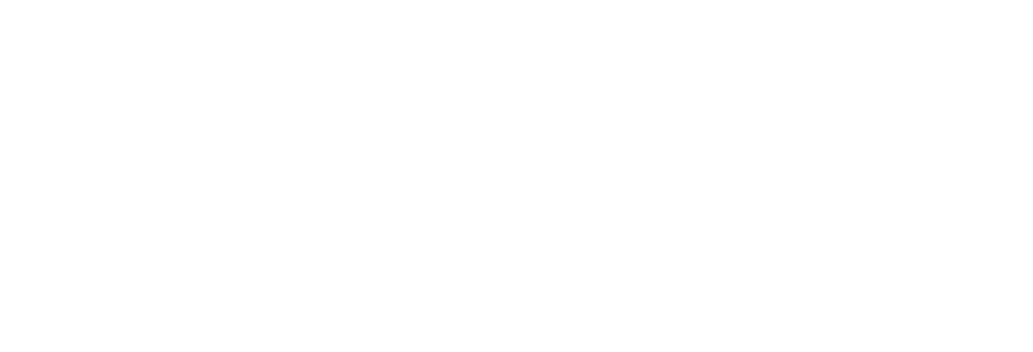
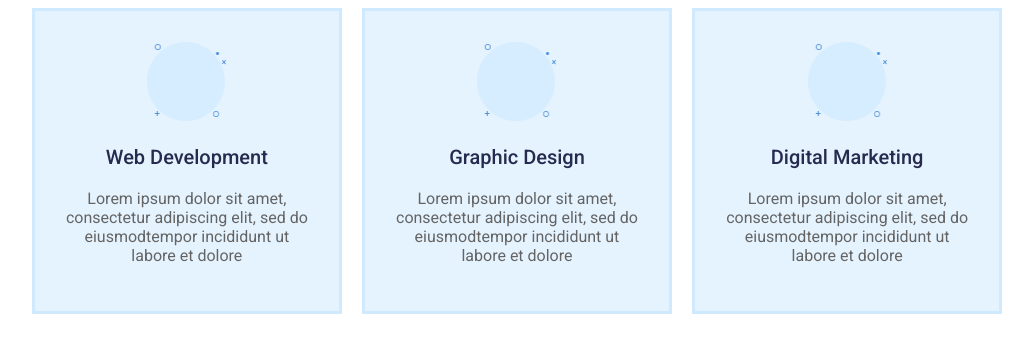
Before and after one commit to ermiahp/20210628_FE_SE, a plain HTML site: page project/index.html in a window 1280 px wide. Shown: the whole page, without its empty margins (123-1156 px from the left). Drawn offline with Linux system fonts and the light colour scheme.

Commit message:
design of boxes

```diff
--- a/project/assets/styles/style.css
+++ b/project/assets/styles/style.css
@@ -0,0 +1,42 @@
+@import url('https://fonts.googleapis.com/css2?family=Roboto:wght@400;500&display=swap');
+
+.boxes {
+    display: flex;
+    flex-direction: row;
+    justify-content: space-evenly;
+    padding-left: 10%;
+    padding-right: 10%;
+}
+.box-wrapper {
+    width: 30%;
+    height: 300px;
+    background-color: rgba(229, 243, 254, 1);
+    display: flex;
+    flex-direction: column;
+    justify-content: center;
+    align-items: center;
+    border: 3px solid #CFEAFF;
+    transition: height 1s;
+}
+.box {
+    text-align: center;
+    width: 80%;
+}
+.box-title {
+    color: rgba(38, 42, 78, 1);
+    font-size: 20px;
+    font-family: roboto;
+    font-weight: 500;
+}
+.box-text {
+    color: rgba(100, 100, 100, 1);
+    font-size: 16px;
+    font-family: roboto;
+    font-weight: 400;
+}
+.box-wrapper:hover {
+    background-color: #FFFFFF;
+    border: 2px solid #2370C8;
+    box-shadow: 0px 4px 12px #D2EBFF;
+    height: 270px;
+}
--- a/project/index.html
+++ b/project/index.html
@@ -9,7 +9,38 @@
 </head>
 <body>
     <header></header>
-    <section></section>
+    <section>
+        <div class="boxes">
+            <div class="box-wrapper">
+               <div class="box">
+                <img src="./assets/imgs/Group 12.png" width="79px" height="79px"/>
+                <h3 class="box-title">Web Development</h3>
+                <p class="box-text">Lorem ipsum dolor sit amet, consectetur
+                    adipiscing elit, sed do eiusmodtempor
+                    incididunt ut labore et dolore</p>
+               </div>
+            </div>
+            <div class="box-wrapper">
+                <div class="box">
+                 <img src="./assets/imgs/Group 12.png" width="79px" height="79px"/>
+                 <h3 class="box-title">Graphic Design</h3>
+                 <p class="box-text">Lorem ipsum dolor sit amet, consectetur
+                     adipiscing elit, sed do eiusmodtempor
+                     incididunt ut labore et dolore</p>
+                </div>
+             </div>
+             <div class="box-wrapper">
+                <div class="box">
+                 <img src="./assets/imgs/Group 12.png" width="79px" height="79px"/>
+                 <h3 class="box-title">Digital Marketing</h3>
+                 <p class="box-text">Lorem ipsum dolor sit amet, consectetur
+                     adipiscing elit, sed do eiusmodtempor
+                     incididunt ut labore et dolore</p>
+                </div>
+             </div>
+
+        </div>
+    </section>
     <footer></footer>
 </body>
 </html>
```
Also changed, not shown: project/assets/imgs/Group 12.png (added).
